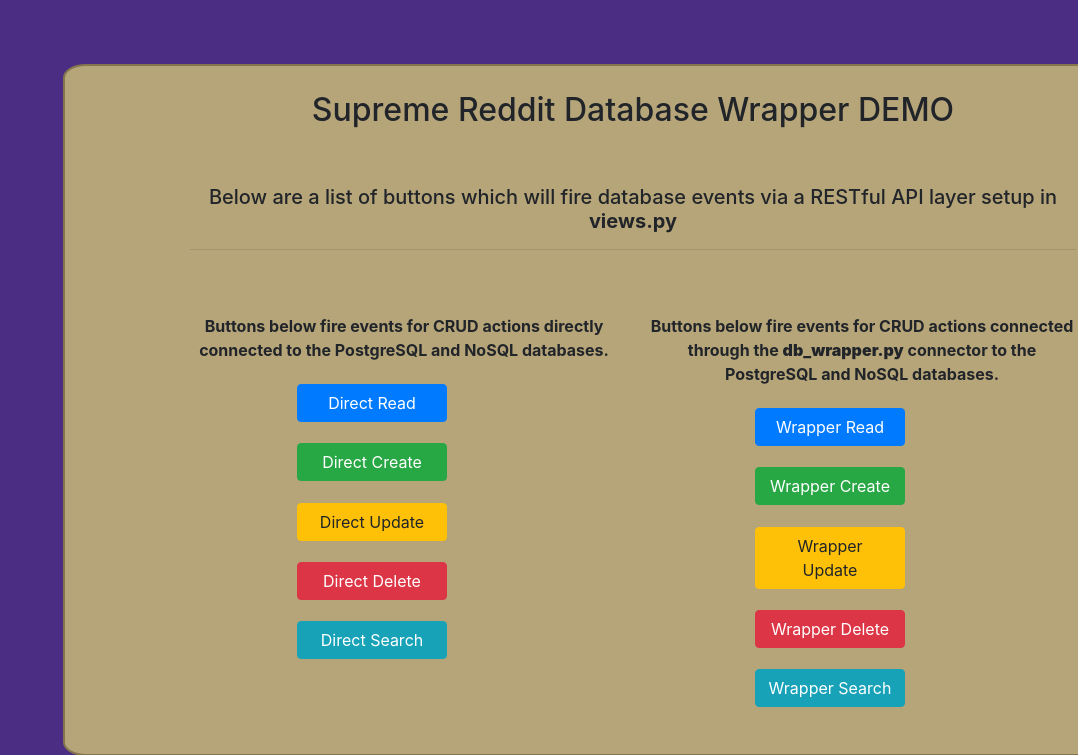
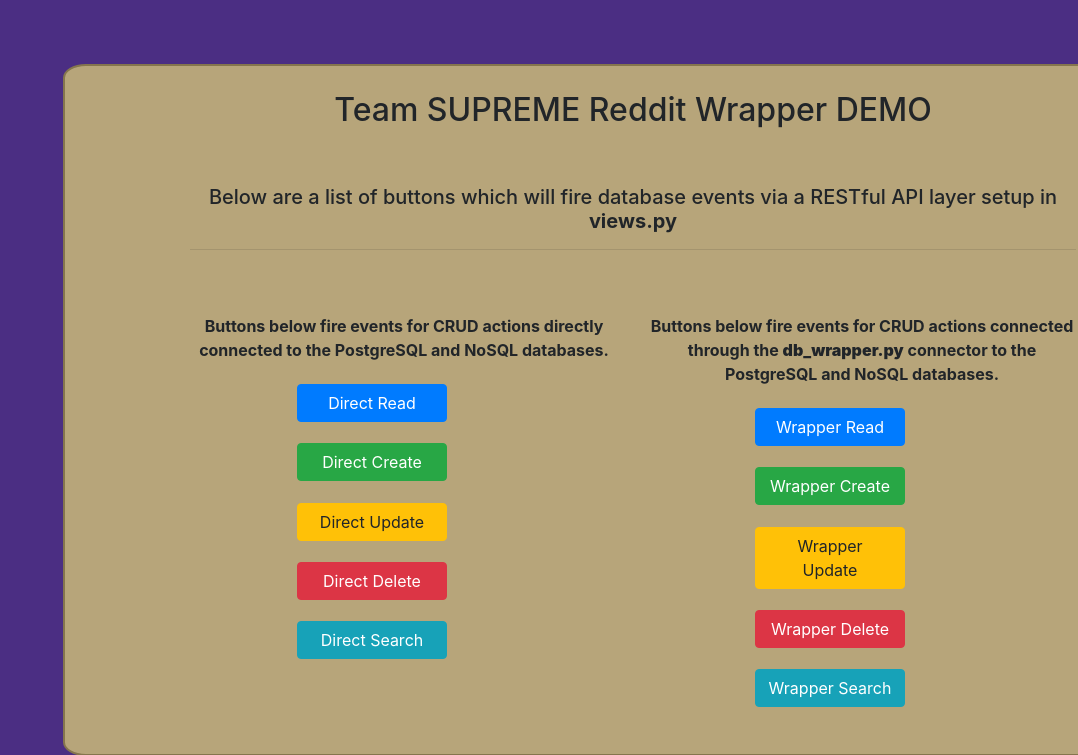
Before and after one commit to rajvah/SupremeReddit, a Django app: page /r2app/ in a window 1280 px wide; the page is wider, and only the part inside the window is pictured. Shown: the top 755 px of that part, without its empty margins (202-1280 px from the left). Run offline with Django 4.2, Linux system fonts and the light colour scheme.

Commit message:
readme title

```diff
--- a/r2/templates/pages.html
+++ b/r2/templates/pages.html
@@ -5,7 +5,7 @@
     <meta charset="utf-8">
     <link rel="stylesheet" href="https://cdn.jsdelivr.net/npm/bootstrap@4.3.1/dist/css/bootstrap.min.css"
         integrity="sha384-ggOyR0iXCbMQv3Xipma34MD+dH/1fQ784/j6cY/iJTQUOhcWr7x9JvoRxT2MZw1T" crossorigin="anonymous">
-    <title>Supreme Reddit DEMO</title>
+    <title>Team SUPREME Reddit Wrapper DEMO</title>
 </head>
 
 <style>
@@ -33,7 +33,7 @@
 <body>
     <center class="col-md-12" style="margin: 5% auto;">
         <div class="main-container container">
-            <h2>Supreme Reddit Database Wrapper DEMO</h2>
+            <h2>Team SUPREME Reddit Wrapper DEMO</h2>
             <br><br>
             <h5>
                 Below are a list of buttons which will fire database events via a RESTful API layer setup in
```
Also changed, not shown: README.md.
